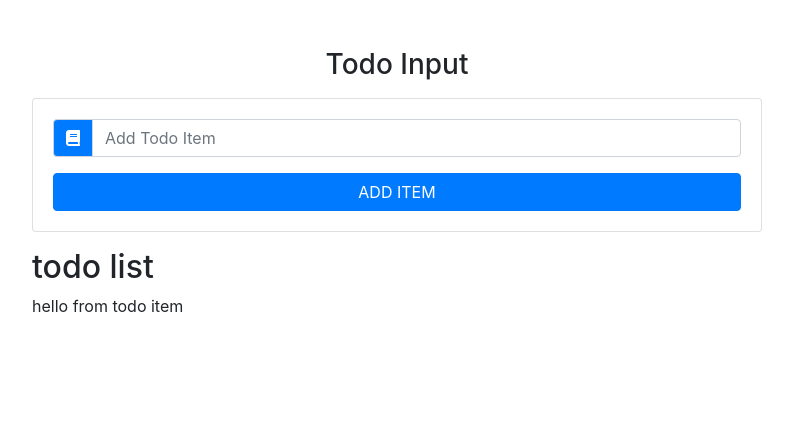
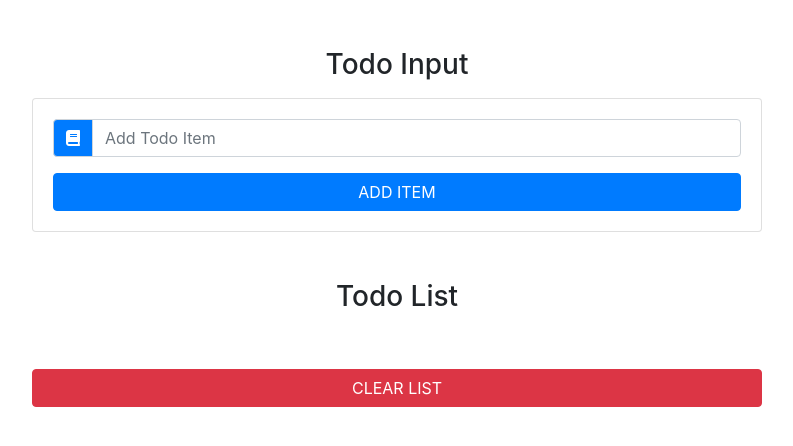
Before and after one commit to js-tut/react-todo-list, a React (Create React App) app: page / in a window 1280 px wide. Shown: the top 446 px of the page, without its empty margins (243-1036 px from the left). Built offline with nearby package versions, Linux system fonts and the light colour scheme.

Commit message:
ItemList Component

```diff
--- a/src/App.js
+++ b/src/App.js
@@ -3,7 +3,6 @@
 import "bootstrap/dist/css/bootstrap.min.css";
 import TodoInput from "./components/TodoInput";
 import TodoList from "./components/TodoList";
-// showing vs-code github setup
 class App extends Component {
   state = {
     items: [],
--- a/src/components/TodoList.js
+++ b/src/components/TodoList.js
@@ -1,12 +1,30 @@
 import React, { Component } from "react";
 import Item from "./TodoItem";
+import TodoItem from "./TodoItem";
 export default class TodoList extends Component {
   render() {
+    const { items, clearList, handleDelete, handleEdit } = this.props;
     return (
-      <section>
-        <h2>todo list</h2>
-        <Item />
-      </section>
+      <ul className="list-group my-5">
+        <h3 className="text-capitalize text-center">todo list</h3>
+        {items.map(item => {
+          return (
+            <TodoItem
+              key={item.id}
+              title={item.title}
+              handleDelete={() => handleDelete(item.id)}
+              handleEdit={() => handleEdit(item.id)}
+            />
+          );
+        })}
+        <button
+          type="button"
+          className="btn btn-danger btn-block text-uppercase mt-5"
+          onClick={clearList}
+        >
+          clear list
+        </button>
+      </ul>
     );
   }
 }
```
